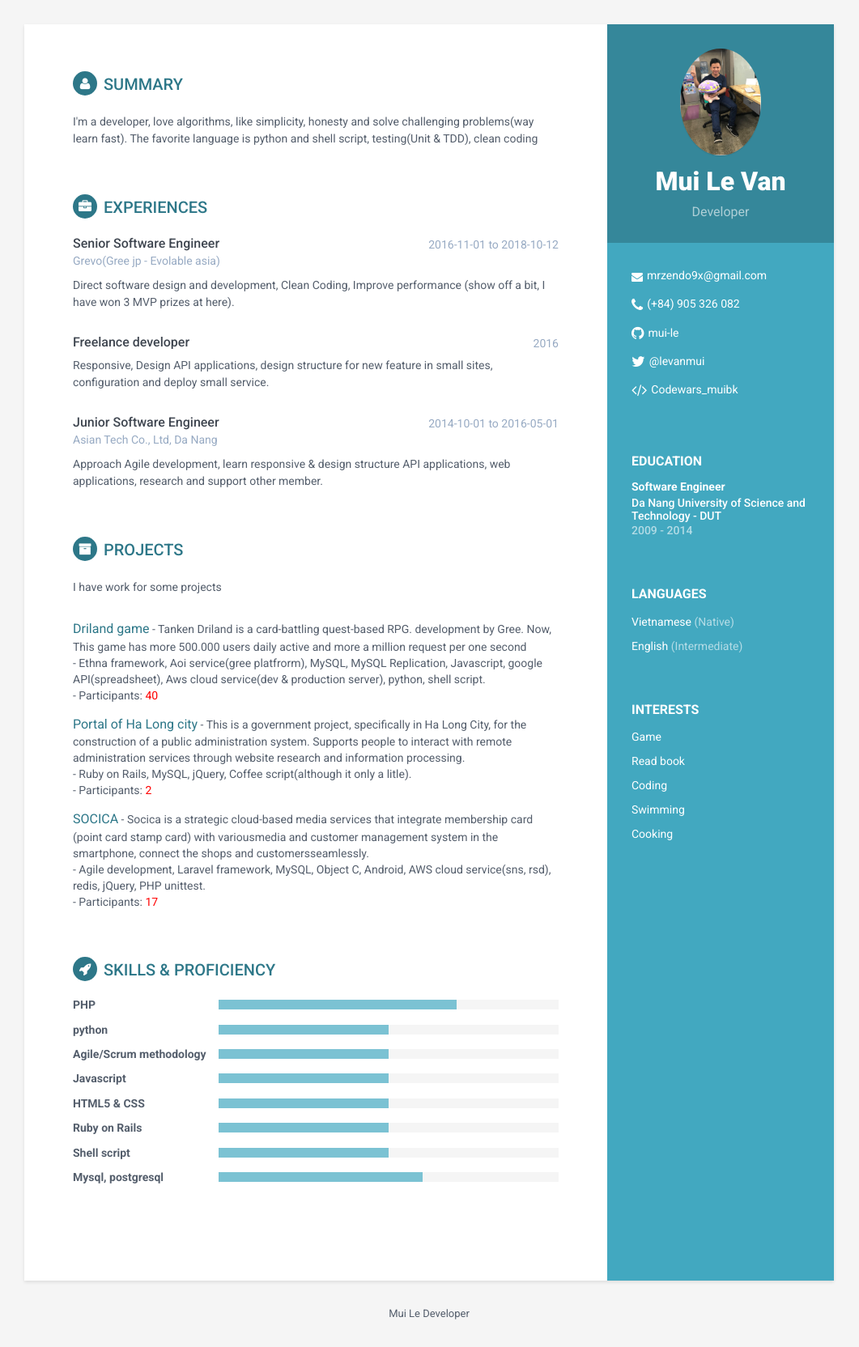
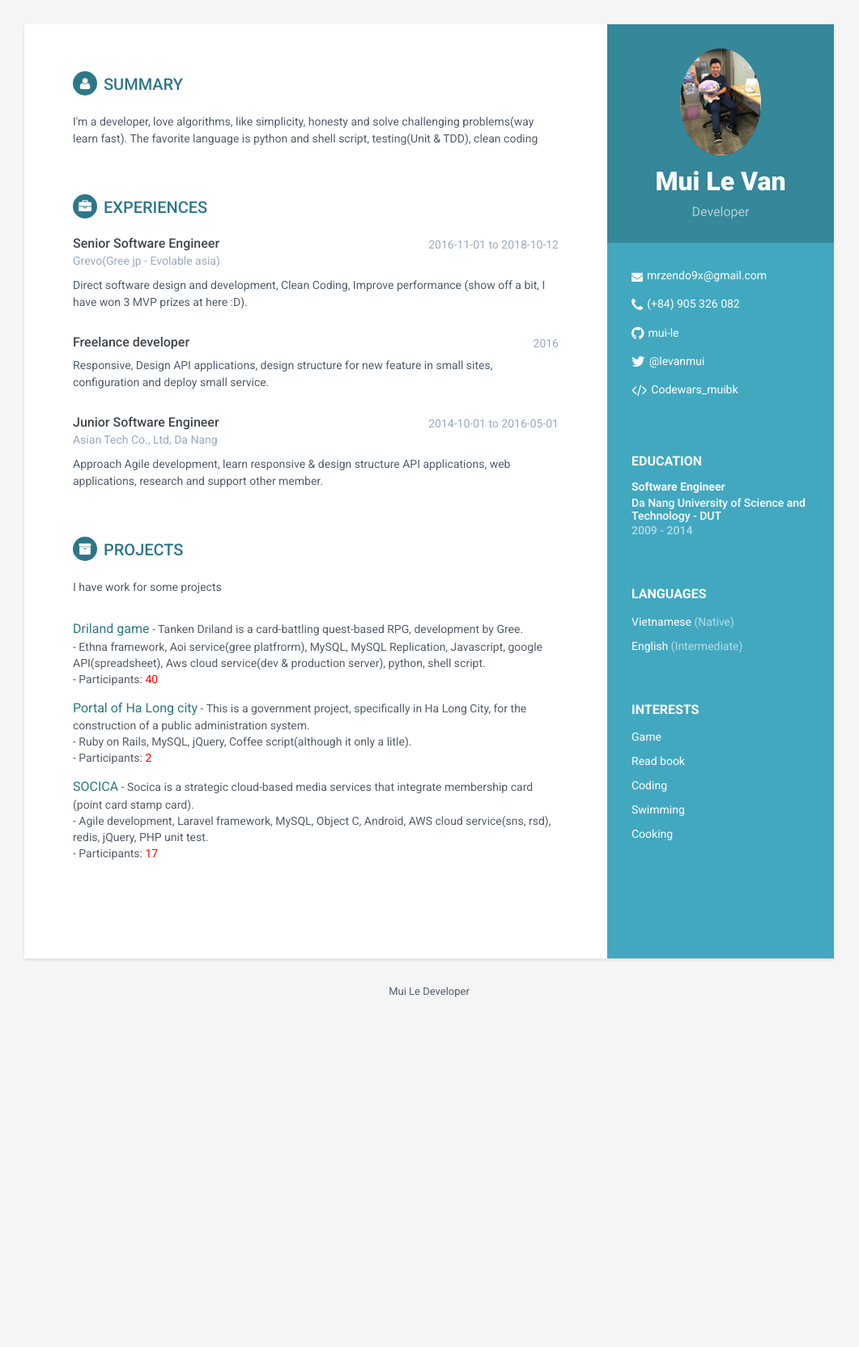
Before and after one commit to Mui-le/my-cv, a Jekyll site: the page built from index.html, in a window 1280 px wide. Shown: the whole page at 81% size, without its empty margins (110-1171 px from the left). Built offline with Jekyll 4.4.1, drawn with Linux system fonts in a browser that asks for light colours; after the commit the page ends 1266 px from its top, so only the background shows below that.

Commit message:
[Fix] remove skills level

```diff
--- a/_data/data.yml
+++ b/_data/data.yml
@@ -64,7 +64,7 @@ experiences:
         - role: Senior Software Engineer
           time: 2016-11-01 to 2018-10-12
           company: Grevo(Gree jp - Evolable asia)
-          details: Direct software design and development, Clean Coding, Improve performance (show off a bit, I have won 3 MVP prizes at here).
+          details: Direct software design and development, Clean Coding, Improve performance (show off a bit, I have won 3 MVP prizes at here :D).
 
         - role: Freelance developer
           time: 2016
@@ -84,51 +84,23 @@ projects:
       - project:
         title: Driland game
         link: "https://en.wikipedia.org/wiki/Tanken_Driland"
-        tagline: "Tanken Driland is a card-battling quest-based RPG. development by Gree. Now, This game has more 500.000 users daily active and more a million request per one second"
+        tagline: "Tanken Driland is a card-battling quest-based RPG, development by Gree. "
         technical: Ethna framework, Aoi service(gree platfrorm), MySQL, MySQL Replication, Javascript, google API(spreadsheet), Aws cloud service(dev & production server), python, shell script.
         participants: 40
 
       - project:
         title: Portal of Ha Long city
         link: "http://hanhchinhconghalong.gov.vn/"
-        tagline: "This is a government project, specifically in Ha Long City, for the construction of a public administration system. Supports people to interact with remote administration services through website research and information processing."
+        tagline: "This is a government project, specifically in Ha Long City, for the construction of a public administration system."
         technical: Ruby on Rails, MySQL, jQuery, Coffee script(although it only a litle).
         participants: 2
 
       - project:
         title: SOCICA
         link: "https://socica.jp/"
-        tagline: "Socica is a strategic cloud-based media services that integrate membership card (point card stamp card) with variousmedia and customer management system in the smartphone, connect the shops and customersseamlessly."
-        technical: Agile development, Laravel framework, MySQL, Object C, Android, AWS cloud service(sns, rsd), redis, jQuery, PHP unittest.
+        tagline: "Socica is a strategic cloud-based media services that integrate membership card (point card stamp card)."
+        technical: Agile development, Laravel framework, MySQL, Object C, Android, AWS cloud service(sns, rsd), redis, jQuery, PHP unit test.
         participants: 17
-
-skills:
-    title: Skills &amp; Proficiency
-    skills:
-        - skill:
-          name: PHP
-          level: 70%
-        - skill:
-          name: python
-          level: 50%
-        - skill:
-          name: Agile/Scrum methodology
-          level: 50%
-        - skill:
-          name: Javascript
-          level: 50%
-        - skill:
-          name: HTML5 & CSS
-          level: 50%
-        - skill:
-          name: Ruby on Rails
-          level: 50%
-        - skill:
-          name: Shell script
-          level: 50%
-        - skill:
-          name: Mysql, postgresql
-          level: 60%
 
 footer:
     text: 'Mui Le Developer'
```
